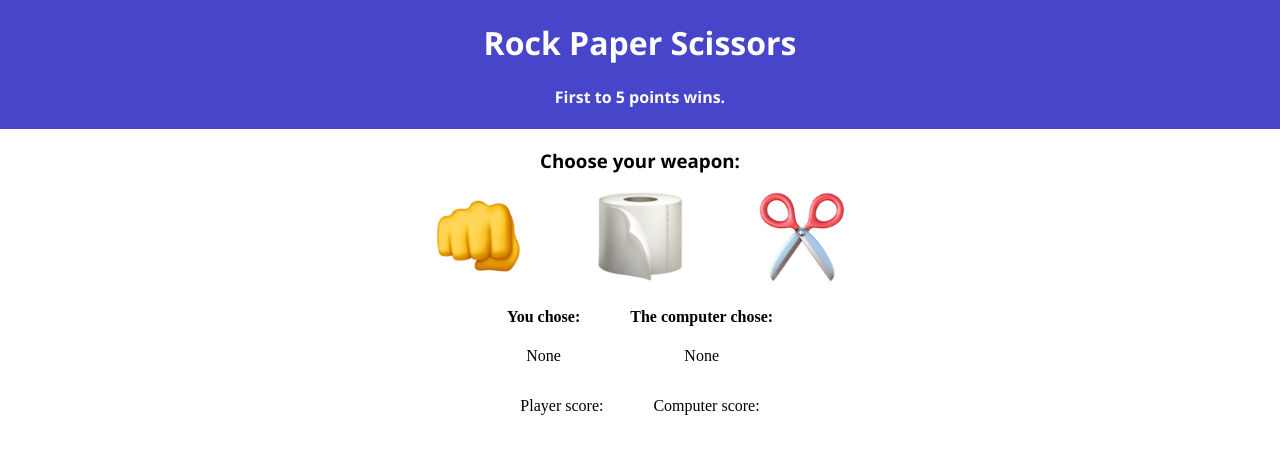
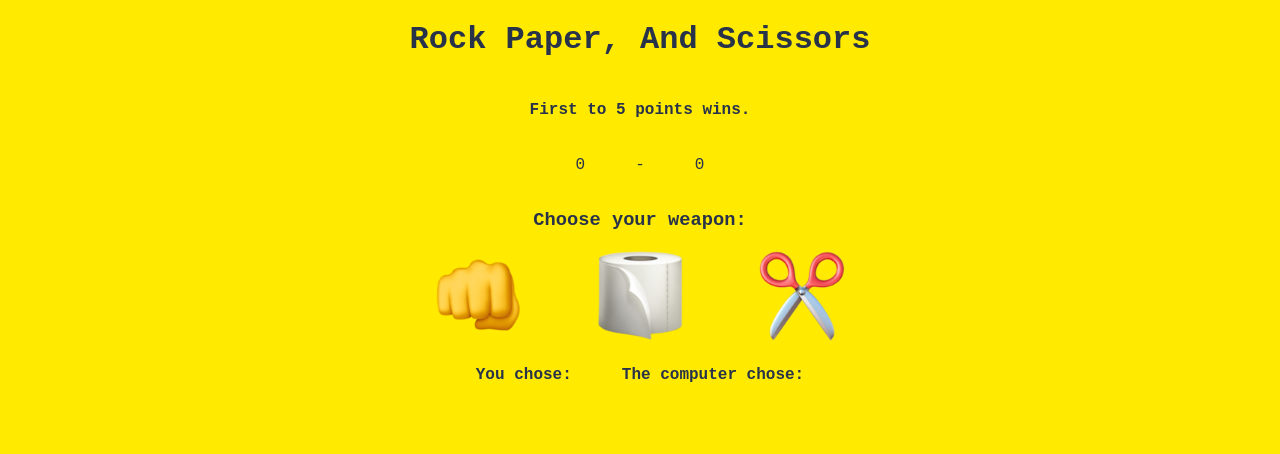
Before and after one commit to aziaatt/rockpaperscissor, a plain HTML site: page index.html in a window 1280 px wide. Drawn offline with Linux system fonts and the light colour scheme.

Commit message:
Made changes to the visual, changed the colors. Made changes in the script because there was a bug after score of 5 was reached you could still play.

```diff
--- a/index.html
+++ b/index.html
@@ -9,8 +9,14 @@
 </head>
 <body>
     <div class="header">
-        <h1> Rock Paper Scissors </h1>
+        <h1> Rock Paper, And Scissors </h1>
         <h4>First to 5 points wins.</h4>
+
+    </div>
+    <div id="results">
+        <p id="pScore">0</p>
+        <p id="divider">-</p>
+        <p id="cScore">0</p>
     </div>
 
     <div class="info">
@@ -24,17 +30,12 @@
     <div class="whatChoice">
         <div id="yourChoice">
             <h4>You chose:</h4>
-            <p id="pChoice"> None</p>
+            <p id="pChoice"></p>
         </div>
         <div id="theirChoice">
             <h4>The computer chose:</h4>
-            <p id="cChoice"> None</p>
+            <p id="cChoice"></p>
         </div>
-    </div>
-
-    <div id="results">
-        <p id="pScore">Player score:</p>
-        <p id="cScore">Computer score:</p>
     </div>
     <div class="playing">
         <p id="winner"></p>
--- a/script.js
+++ b/script.js
@@ -4,7 +4,7 @@ let showcasePlayer = document.getElementById("pScore");
 let showcaseComputer = document.getElementById("cScore");
 let showcaseWinner = document.getElementById("winner");
 let resetButton = document.getElementById("reset");
-let choiceButton = document.getElementsByClassName("choices");
+let choiceButton = document.getElementsByClassName("choices")[0];
 let pChoice = document.getElementById("pChoice")
 let cChoice = document.getElementById("cChoice");
 
@@ -32,18 +32,26 @@ buttons.forEach((button) => {
 
     pChoice.innerText = String(playerSelection.charAt(0).toUpperCase() + playerSelection.slice(1));
 
+    function disableButtons() {
+        const choiceButtons = document.querySelectorAll('.choices button');
+        choiceButtons.forEach((button) => {
+          button.disabled = true;
+        });
+      }
 
-    if(pScore === 5){
+    if (pScore === 5) {
         showcaseWinner.style.visibility = "visible";
         showcaseWinner.innerText = "Player wins!";
-    } else if(cScore === 5){
+        disableButtons();
+    } else if (cScore === 5) {
         showcaseWinner.style.visibility = "visible";
         showcaseWinner.innerText = "Computer wins!";
-    }
+        disableButtons();
+      }
 
     if(pScore === 5 || cScore === 5){
         resetButton.style.visibility="visible";
-        choiceButton[0].style.visibility = "hidden";
+        disableButtons();
     }
   });
 });
@@ -52,13 +60,17 @@ function resetScores(){
     pScore = 0;
     cScore = 0;
     resetButton.style.visibility="hidden";
-    choiceButton[0].style.visibility = "visible";
+    const choiceButtons = document.querySelectorAll('.choices button');
+    choiceButtons.forEach((button) => {
+      button.disabled = false;
+    });
     showcaseWinner.style.visibility = "hidden";
+    pChoice.innerText = "";
+    cChoice.innerText = "";
 }
 
 
 function playRound(computerSelection, playerSelection){
-
     if(computerSelection == "rock" && playerSelection == "paper"){
         pScore ++;
     } else if(computerSelection == "rock" && playerSelection == "scissors"){
@@ -75,34 +87,10 @@ function playRound(computerSelection, playerSelection){
         resultRound = "It's a tie!";
     }
 
-    showcasePlayer.innerText = `Player score: ${pScore}`;
-    showcaseComputer.innerText = `Computer score: ${cScore}`;
-}
+    showcasePlayer.innerText = `${pScore}`;
+    showcaseComputer.innerText = `${cScore}`;
 
-
-/*
-function game(){
-    let cScore = 0;
-    let pScore = 0;
-for(i = 0; i < 5; i++){
-    console.log(playerSelection);
-    playRound(getComputerChoice(), playerSelection);
-    if(resultRound == 1){
-        cScore++;
-        console.log("computer won")
-    } else if(resultRound == 2){
-        pScore++;
-        console.log("Player Won")
-    } else{
-        console.log("Tie")
+    if(pScore !== 5 && cScore !== 5){
+        cChoice.innerText = String(computerSelection.charAt(0).toUpperCase() + computerSelection.slice(1));
     }
 }
-    if(cScore === pScore){
-        console.log("It's a draw!");
-    } else if(pScore > cScore){
-        console.log("Player wins!");
-    } else{
-        console.log("Computer wins!");
-    }
-}
-*/
--- a/style.css
+++ b/style.css
@@ -1,49 +1,33 @@
 body{
     margin:0;
     padding:0;
+    background-color: #ffea00;
+    color: #28334aff;
+    font-family:'Courier New', Courier, monospace;
 }
 .header{
     display: flex;
     flex-direction: column;
-    background-color: rgb(71, 69, 201);
-    color: white;
-}
-.header h1{
-    display: flex;
-    flex: 1;
-    justify-content:center;
-    align-items: center;
-    font-family:'Segoe UI', Tahoma, Geneva, Verdana, sans-serif;
-    margin-bottom:0;
-}
-.header h4{
-    display: flex;
-    flex: 1;
-    justify-content:center;
-    align-items: center;
-    font-family:'Segoe UI', Tahoma, Geneva, Verdana, sans-serif;
+    background-color: #ffea00;
+    color: #28334aff;
+    text-align: center;
 }
 
-.info{
-    display: flex;
-}
 .info h3{
     display: flex;
     flex: 1;
     justify-content:center;
     align-items: center;
-    font-family:'Segoe UI', Tahoma, Geneva, Verdana, sans-serif;
 }
 .choices{
     display: flex;
     justify-content:center;
     align-items: center;
-    font-family:'Segoe UI', Tahoma, Geneva, Verdana, sans-serif;
     gap: 30px;
 }
 .choices button{
     color: white;
-    background-color: white;
+    background-color: #ffea00;
     border: 0;
 }
 .choices button:hover{
@@ -91,7 +75,7 @@ button img{
     font-family:'Segoe UI', Tahoma, Geneva, Verdana, sans-serif;
 }
 #reset{
-    background-color: rgb(71, 69, 201);
+    background-color: #b8a90c;
     color: white;
     border: 0;
     width: 200px;
```
